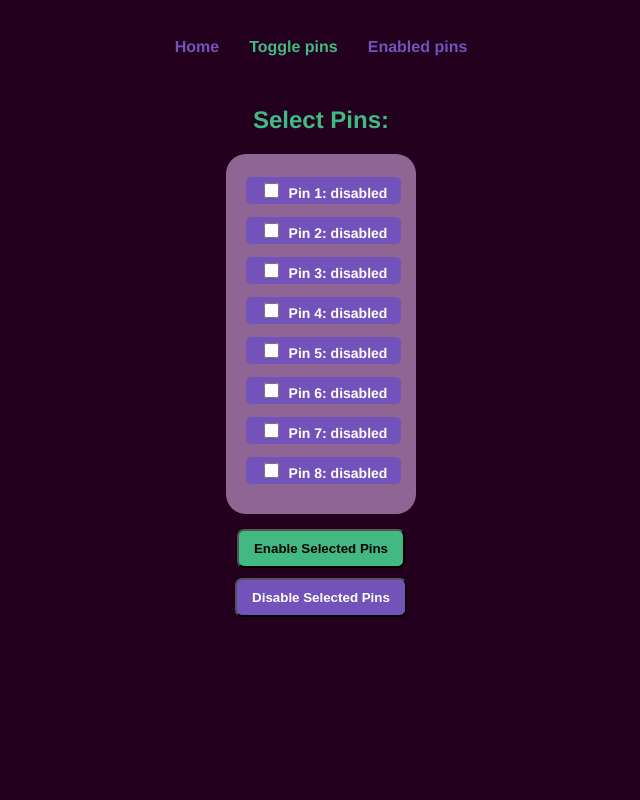
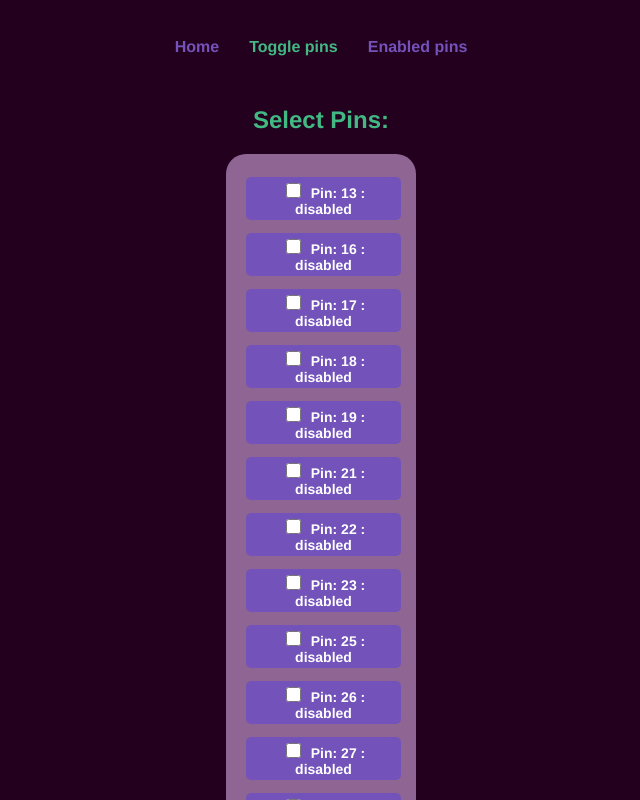
Before and after one commit to jorenchik/remote-firework-launcher, a Vue app in the folder architecture-ui/: page /PinToggle in a window 1280 px wide. Shown: the top 800 px of the page, without its empty margins (319-959 px from the left). Built offline with nearby package versions, Linux system fonts and the light colour scheme.

Commit message:
Changed db.json stored data structure

```diff
--- a/architecture-ui/src/assets/data/db.js
+++ b/architecture-ui/src/assets/data/db.js
@@ -1,63 +1,112 @@
-let storedData = [
-    { id: 1, name: "Pin 1", status: 'disabled'},
-    { id: 2, name: "Pin 2", status: 'disabled' },
-    { id: 3, name: "Pin 3", status: 'disabled' },
-    { id: 4, name: "Pin 4", status: 'disabled' },
-    { id: 5, name: "Pin 5", status: 'disabled' },
-    { id: 6, name: "Pin 6", status: 'disabled' },
-    { id: 7, name: "Pin 7", status: 'disabled' },
-    { id: 8, name: "Pin 8", status: 'disabled' }
- ]
+let storedData = {
+    'pins': [
+        {
+            "pinNumber": "13",
+            "status": "disabled"
+        },
+        {
+            "pinNumber": "16",
+            "status": "disabled"
+        },
+        {
+            "pinNumber": "17",
+            "status": "disabled"
+        },
+        {
+            "pinNumber": "18",
+            "status": "disabled"
+        },
+        {
+            "pinNumber": "19",
+            "status": "disabled"
+        },
+        {
+            "pinNumber": "21",
+            "status": "disabled"
+        },
+        {
+            "pinNumber": "22",
+            "status": "disabled"
+        },
+        {
+            "pinNumber": "23",
+            "status": "disabled"
+        },
+        {
+            "pinNumber": "25",
+            "status": "disabled"
+        },
+        {
+            "pinNumber": "26",
+            "status": "disabled"
+        },
+        {
+            "pinNumber": "27",
+            "status": "disabled"
+        },
+        {
+            "pinNumber": "32",
+            "status": "disabled"
+        },
+        {
+            "pinNumber": "33",
+            "status": "disabled"
+        }
+    ],
+    'device': {
+        'status': 'not-ready'
+    }
+}
+
+// console.log(process.env.VUE_APP_ESP_CONNECTION);
 
 const dataStore = {
-    getUserData() {
-        return storedData
-    },
-    setPinStatus(ids, status){
-        if(status == 'enabled'){
-            this.enableSelectedPins(ids)
+    setPinStatus(pinNumbers, status){
+        if(status == 'enabled') {
+            this.enableSelectedPins(pinNumbers)
         }
         else if(status == 'disabled'){
-            this.disableSelectedPins(ids)
+            this.disableSelectedPins(pinNumbers)
         }
         else if(status == 'fired'){
-            this.fireSelectedPins(ids)
+            this.fireSelectedPins(pinNumbers)
         }
     },
 
 
-    enableSelectedPins(ids) {
-    // send request to enable selected pins on ESP8266
-        ids.forEach((id) => {
-            storedData.forEach((pinObject) =>{
-                if (pinObject.status !== 'enabled' && pinObject.id === id && pinObject.status !== 'fired'){
+    enableSelectedPins(pinNumbers) {
+        pinNumbers.forEach((pinNumber) => {
+            storedData.pins.forEach((pinObject) =>{
+                if (pinObject.status !== 'enabled' && pinObject.pinNumber === pinNumber){
                     pinObject.status = 'enabled'
                 }
-
             })
         })
     },
 
-    disableSelectedPins(ids) {
-        ids.forEach((id) => {
-            storedData.forEach((pinObject) =>{
-                if (pinObject.status !== 'disabled' && pinObject.id === id && pinObject.status !== 'fired'){
+    disableSelectedPins(pinNumbers) {
+        pinNumbers.forEach((pinNumber) => {
+            storedData.pins.forEach((pinObject) =>{
+                if (pinObject.status !== 'disabled' && pinObject.pinNumber === pinNumber){
                     pinObject.status = 'disabled'
                 }
             })
         })
     },
-    fireSelectedPins(ids) {
-        ids.forEach((id) => {
-            storedData.forEach((pinObject) =>{
-                if (pinObject.status !== 'fired' && pinObject.id === id ){
+    fireSelectedPins(pinNumbers) {
+        pinNumbers.forEach((pinNumber) => {
+            storedData.pins.forEach((pinObject) =>{
+                if (pinObject.status !== 'fired' && pinObject.pinNumber === pinNumber){
                     pinObject.status = 'fired'
                 }
             })
         })
     },
     getEnabledPins(){
-        return storedData.filter((pin) => pin.status == 'enabled')
+        return storedData.pins.filter((pin) => pin.status == 'enabled')
+    },
+    getPins() {
+        return storedData.pins
     }
 }
 export default dataStore
--- a/architecture-ui/src/views/EnabledPins.vue
+++ b/architecture-ui/src/views/EnabledPins.vue
@@ -3,9 +3,9 @@
         <div v-if="pins.length">
             <h2>Select Pins:</h2>
             <div class="pin-selection-container">
-                <div v-for="pin in pins" :key="pin.id" class="pin-selection-item" :class="pin.status">
-                    <input type="checkbox"  :id="pin.id" :value="pin.id" v-model="selectedPins" class="checkbox" />
-                    <label :for="pin.id" class="label">{{ pin.name }}: {{pin.status}}</label>
+                <div v-for="pin in pins" :key="pin.pinNumber" class="pin-selection-item" :class="pin.status">
+                    <input type="radio"  :id="pin.pinNumber" :value="pin.pinNumber" v-model="selectedPin" class="radio" />
+                    <label :for="pin.id" class="label">{{`Pin: ${pin.pinNumber} : ${pin.status}`}}</label>
                 </div>
             </div>
             <button @click="fireSelectedPins" class="button">Fire selected pins</button>
@@ -28,12 +28,12 @@ export default {
     data(){
         return {
             pins: data.getEnabledPins(), //gets the pins froom db.js faila
-            selectedPins: []
+            selectedPin: null
         }
     },
     methods: {
         fireSelectedPins() {
-            data.setPinStatus(this.selectedPins,'fired')
+            data.setPinStatus([this.selectedPin],'fired')
             this.$forceUpdate()
         },
     }
--- a/architecture-ui/src/views/PinToggle.vue
+++ b/architecture-ui/src/views/PinToggle.vue
@@ -5,9 +5,9 @@
     <form @submit.prevent>
       <h2>Select Pins:</h2>
       <div class="pin-selection-container">
-        <div v-for="pin in pins" :key="pin.id" class="pin-selection-item" :class="pin.status">
-            <input type="checkbox"  :id="pin.id" :value="pin.id" v-model="selectedPins" class="checkbox" />
-            <label :for="pin.id" class="label">{{ pin.name }}: {{pin.status}}</label>
+        <div v-for="pin in pins" :key="pin.pinNumber" class="pin-selection-item" :class="pin.status">
+            <input type="checkbox"  :id="pin.pinNumber" :value="pin.pinNumber" v-model="selectedPins" class="checkbox" />
+            <label :for="pin.id" class="label">{{`Pin: ${pin.pinNumber} : ${pin.status}`}}</label>
         </div>
       </div>
 
@@ -24,11 +24,13 @@
 import { computed } from '@vue/reactivity';
 import data from '../assets/data/db'
 
+
+
 export default {
   name: 'PinToggle',
   data() {
     return {
-      pins: data.getUserData(), //gets the pins froom db.js faila
+      pins: data.getPins(), //gets the pins froom db.js faila
       selectedPins: []
     };
   },
@@ -36,7 +38,6 @@ export default {
     enableSelectedPins() {
       data.setPinStatus(this.selectedPins,'enabled')
       this.$forceUpdate()
-
     },
     disableSelectedPins() {
       data.setPinStatus(this.selectedPins,'disabled')
```
